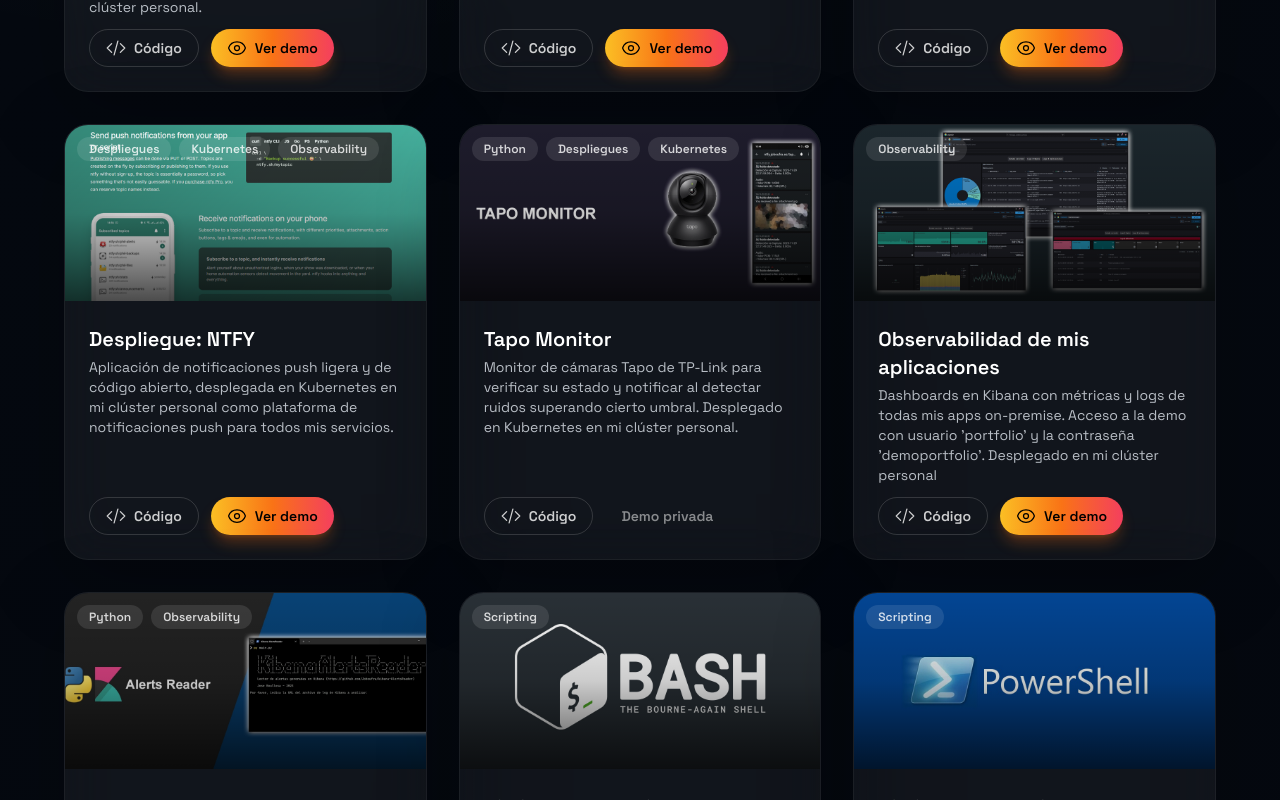
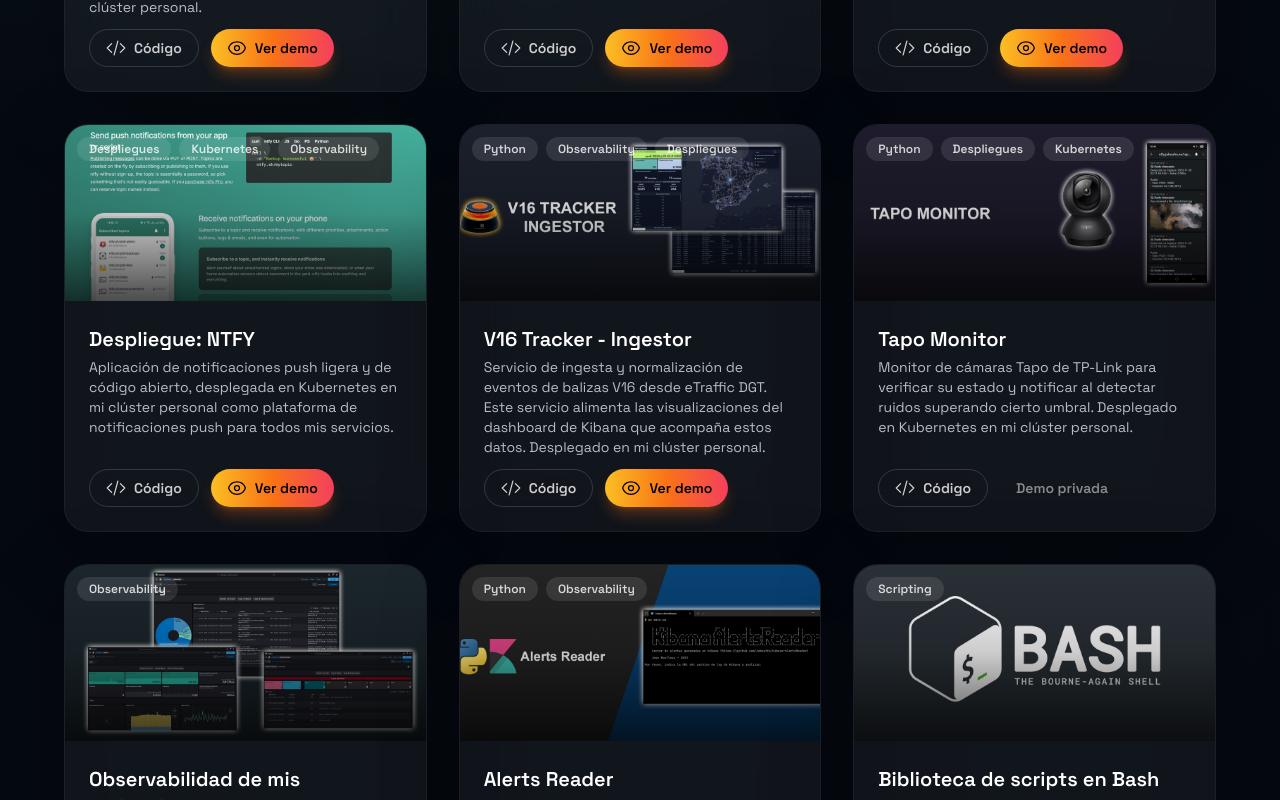
Before and after one commit to Joboufra/joboufra-portfolio, a Next.js app: page / in a window 1280 px wide. Shown: the part 2600-3400 px from the top of the page. Built offline with nearby package versions, Linux system fonts and the light colour scheme.

Commit message:
Add new project card

```diff
--- a/src/app/components/ProjectsSection.jsx
+++ b/src/app/components/ProjectsSection.jsx
@@ -42,6 +42,15 @@
     tag: ['Todos', 'Despliegues', 'Kubernetes', 'Observability'],
     gitUrl: 'https://ntfy.joboufra.es/docs/',
     previewUrl: 'https://ntfy.joboufra.es'
+  },
+  {
+    id: 5,
+    title: 'V16 Tracker - Ingestor',
+    description: "Servicio de ingesta y normalización de eventos de balizas V16 desde eTraffic DGT. Este servicio alimenta las visualizaciones del dashboard de Kibana que acompaña estos datos. Desplegado en mi clúster personal.",
+    image: '/images/projects/v16tracker-ingestor.webp',
+    tag: ['Todos', 'Python', 'Observability', 'Despliegues'],
+    gitUrl: 'https://github.com/Joboufra/v16-tracker-ingestor',
+    previewUrl: 'https://kibana.joboufra.es/s/demo/app/r/s/63qmW'
   },
   {
     id: 6,
```
Also changed, not shown: public/images/projects/v16tracker-ingestor.webp (added).
